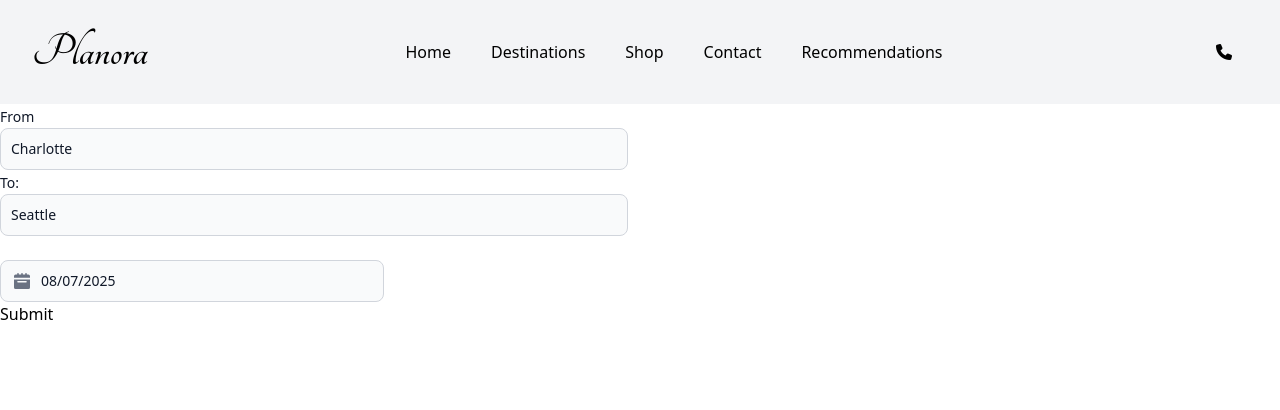
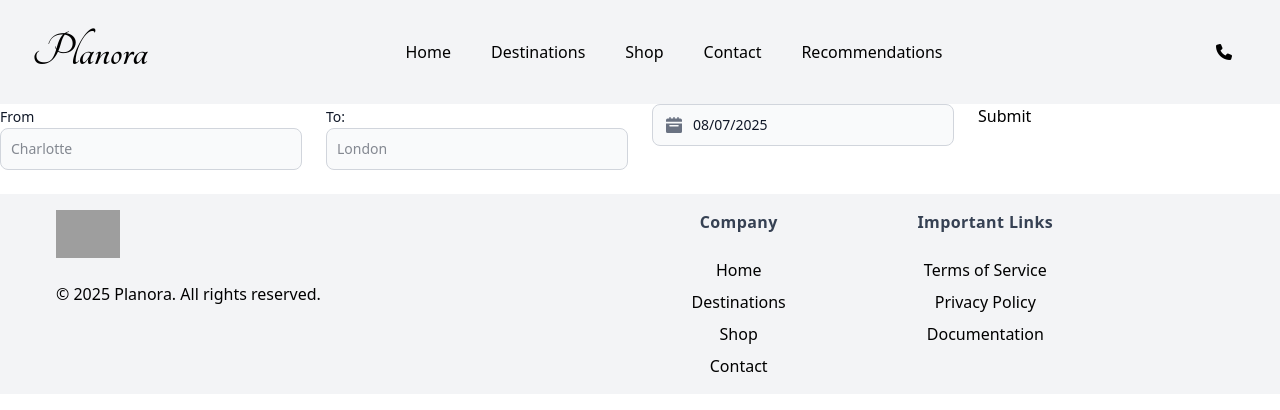
Before and after one commit to juanjbsalas/Planora, a plain HTML site: page recs/index.html in a window 1280 px wide. Drawn offline with nearby package versions, Linux system fonts and the light colour scheme; files that its build step writes are made by us from their sources; no server answers; grey boxes are pictures that could not be loaded; a web font is replaced by a local one.

Commit message:
added footer, fixed textboxes

```diff
--- a/recs/app.js
+++ b/recs/app.js
@@ -149,4 +149,4 @@ function convertDate(dateString) {
 }
 
 
-everything();
+// everything();
--- a/recs/index.html
+++ b/recs/index.html
@@ -7,7 +7,7 @@
     <title>Recommendations</title>
     <script src="https://cdn.jsdelivr.net/npm/@tailwindcss/browser@4"></script>
     <!-- CSS -->
-    <link rel="stylesheet" href="app.css">
+    <link rel="stylesheet" href="../app.css">
     <!-- Icons -->
     <link rel="stylesheet" href="https://cdnjs.cloudflare.com/ajax/libs/font-awesome/6.5.0/css/all.min.css" />
     <!-- Google Fonts -->
@@ -84,20 +84,46 @@
         <!-- Travel Form -->
 
         <form action="" onsubmit="return false">
-            <div class="grid gap-6 mb-6 md:grid-cols-2">
+            <div class="grid gap-6 mb-6 md:grid-cols-4">
+                <!-- From Column -->
                 <div>
                     <label for="depart_destination"
                         class="mb-2 text-sm font-medium text-gray-900 dark:text-white">From</label>
                     <input type="text" id="depart-destination"
                         class="bg-gray-50 border border-gray-300 text-gray-900 text-sm rounded-lg focus:ring-blue-500 focus:border-blue-500 w-full p-2.5 dark:bg-gray-700 dark:border-gray-600 dark:placeholder-gray-400 dark:text-white dark:focus:ring-blue-500 dark:focus:border-blue-500"
-                        placeholder="Charlotte" required value="Charlotte" />
+                        placeholder="Charlotte" required />
+                </div>
+
+                <!-- To Column -->
+                <div>
                     <label for="arrival" class="mb-2 text-sm font-medium text-gray-900 dark:text-white">To: </label>
                     <input type="text" id="arrival-destination"
                         class="bg-gray-50 border border-gray-300 text-gray-900 text-sm rounded-lg focus:ring-blue-500 focus:border-blue-500 w-full p-2.5 dark:bg-gray-700 dark:border-gray-600 dark:placeholder-gray-400 dark:text-white dark:focus:ring-blue-500 dark:focus:border-blue-500"
-                        placeholder="London" required value="Seattle" />
+                        placeholder="London" required />
+                </div>
+
+                <!-- Date Column -->
+                <div>
+                    <div class="relative max-w-sm">
+                        <div class="absolute inset-y-0 start-0 flex items-center ps-3.5 pointer-events-none">
+                            <svg class="w-4 h-4 text-gray-500 dark:text-gray-400" aria-hidden="true"
+                                xmlns="http://www.w3.org/2000/svg" fill="currentColor" viewBox="0 0 20 20">
+                                <path
+                                    d="M20 4a2 2 0 0 0-2-2h-2V1a1 1 0 0 0-2 0v1h-3V1a1 1 0 0 0-2 0v1H6V1a1 1 0 0 0-2 0v1H2a2 2 0 0 0-2 2v2h20V4ZM0 18a2 2 0 0 0 2 2h16a2 2 0 0 0 2-2V8H0v10Zm5-8h10a1 1 0 0 1 0 2H5a1 1 0 0 1 0-2Z" />
+                            </svg>
+                        </div>
+                        <input datepicker id="date-picker" type="text"
+                            class="bg-gray-50 border border-gray-300 text-gray-900 text-sm rounded-lg focus:ring-blue-500 focus:border-blue-500 w-full ps-10 p-2.5 dark:bg-gray-700 dark:border-gray-600 dark:placeholder-gray-400 dark:text-white dark:focus:ring-blue-500 dark:focus:border-blue-500"
+                            placeholder="Select date" required value="08/07/2025">
+                    </div>
+                </div>
+
+                <!-- Submit Column-->
+                <div>
+                    <button type="button" onclick="everything()">Submit</button>
                 </div>
             </div>
-            <div class="relative max-w-sm">
+            <!-- <div class="relative max-w-sm">
                 <div class="absolute inset-y-0 start-0 flex items-center ps-3.5 pointer-events-none">
                     <svg class="w-4 h-4 text-gray-500 dark:text-gray-400" aria-hidden="true"
                         xmlns="http://www.w3.org/2000/svg" fill="currentColor" viewBox="0 0 20 20">
@@ -109,7 +135,7 @@
                     class="bg-gray-50 border border-gray-300 text-gray-900 text-sm rounded-lg focus:ring-blue-500 focus:border-blue-500 w-full ps-10 p-2.5 dark:bg-gray-700 dark:border-gray-600 dark:placeholder-gray-400 dark:text-white dark:focus:ring-blue-500 dark:focus:border-blue-500"
                     placeholder="Select date" required value="08/07/2025">
             </div>
-            <button type="button">Submit</button>
+            <button type="button" onclick="everything()">Submit</button> -->
         </form>
 
         <!-- Result Cards Container -->
@@ -123,6 +149,48 @@
         <script src="app.js"></script>
     </main>
 
+    <!-- Footer is here -->
+    <footer class="bg-gray-100 text-black">
+        <div class="container mx-auto px-14 py-4">
+            <div class="grid md:grid-cols-12 grid-cols-1 gap-4">
+                <div class="lg:col-span-6 md:col-span-12">
+                    <a href="#">
+                        <img src="https://png.pngtree.com/png-clipart/20250115/original/pngtree-airplane-logo-vector-png-image_19677986.png"
+                            alt="" class="h-12">
+                    </a>
+                    <p class="mt-6 text-black">&copy; 2025 Planora. All rights reserved.</p>
+                    </p>
+                </div>
+                <div class="lg:col-span-2 md:col-span-4 col-span-12 text-center">
+                    <h5 class="tracking-wide text-gray-700 font-semibold">Company</h5>
+                    <ul class="list-none mt-6 space-y-2">
+                        <li><a href="#" class="hover:text-gray-400 transition-all duration-500 ease-in-out">Home</a>
+                        </li>
+                        <li><a href="#"
+                                class="hover:text-gray-400 transition-all duration-500 ease-in-out">Destinations</a>
+                        </li>
+                        <li><a href="#" class="hover:text-gray-400 transition-all duration-500 ease-in-out">Shop</a>
+                        </li>
+                        <li><a href="#" class="hover:text-gray-400 transition-all duration-500 ease-in-out">Contact</a>
+                        </li>
+                    </ul>
+                </div>
+                <div class="lg:col-span-3 md:col-span-4 col-span-12 text-center">
+                    <h5 class="tracking-wide text-gray-700 font-semibold">Important Links</h5>
+                    <ul class="list-none mt-6 space-y-2">
+                        <li><a href="#" class="hover:text-gray-400 transition-all duration-500 ease-in-out">Terms of
+                                Service</a></li>
+                        <li><a href="#" class="hover:text-gray-400 transition-all duration-500 ease-in-out">Privacy
+                                Policy</a></li>
+                        <li><a href="#"
+                                class="hover:text-gray-400 transition-all duration-500 ease-in-out">Documentation</a>
+                        </li>
+                    </ul>
+                </div>
+            </div>
+        </div>
+    </footer>
+
 </body>
 
 </html>
```
Also changed, not shown: index.html (+2 -2 lines).
